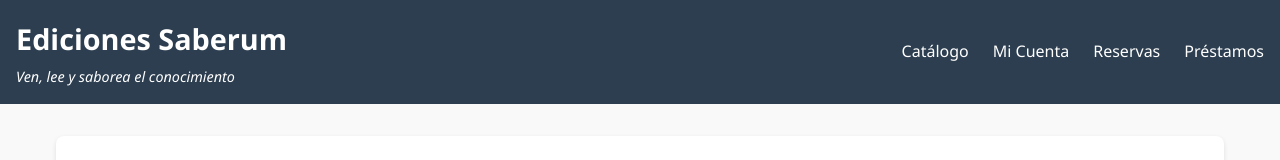
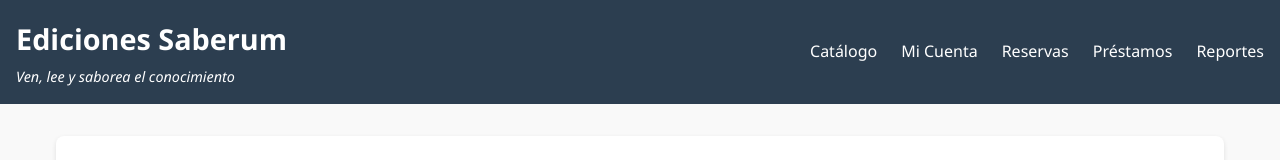
Before and after one commit to CESARin159/libreria_p, a website: page public/Index.html in a window 1280 px wide. Shown: the top 160 px of the page. Drawn offline with Linux system fonts and the light colour scheme.

Commit message:
reportes

```diff
--- a/public/Index.html
+++ b/public/Index.html
@@ -18,6 +18,7 @@
                 <li><a href="./HTML/Panel_de_Usuario.html">Mi Cuenta</a></li>
                 <li><a href="./HTML/Solicitud_de_Préstamo.html">Reservas</a></li>
                 <li><a href="./HTML/Panel_de_Usuario.html">Préstamos</a></li>
+                <li> <a href="./HTML/Gestion_Usuarios_Reportes.html">Reportes</a></li>
             </ul>
         </nav>
     </header>
```
